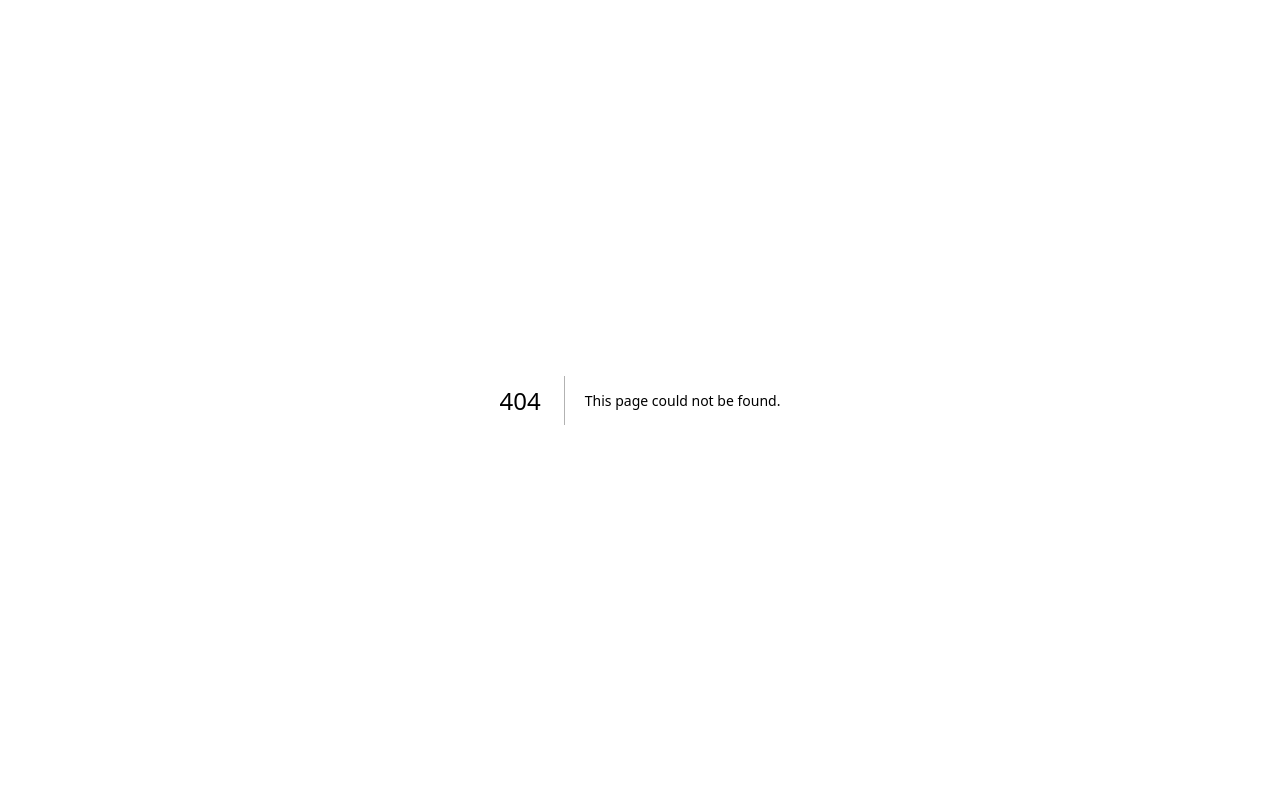
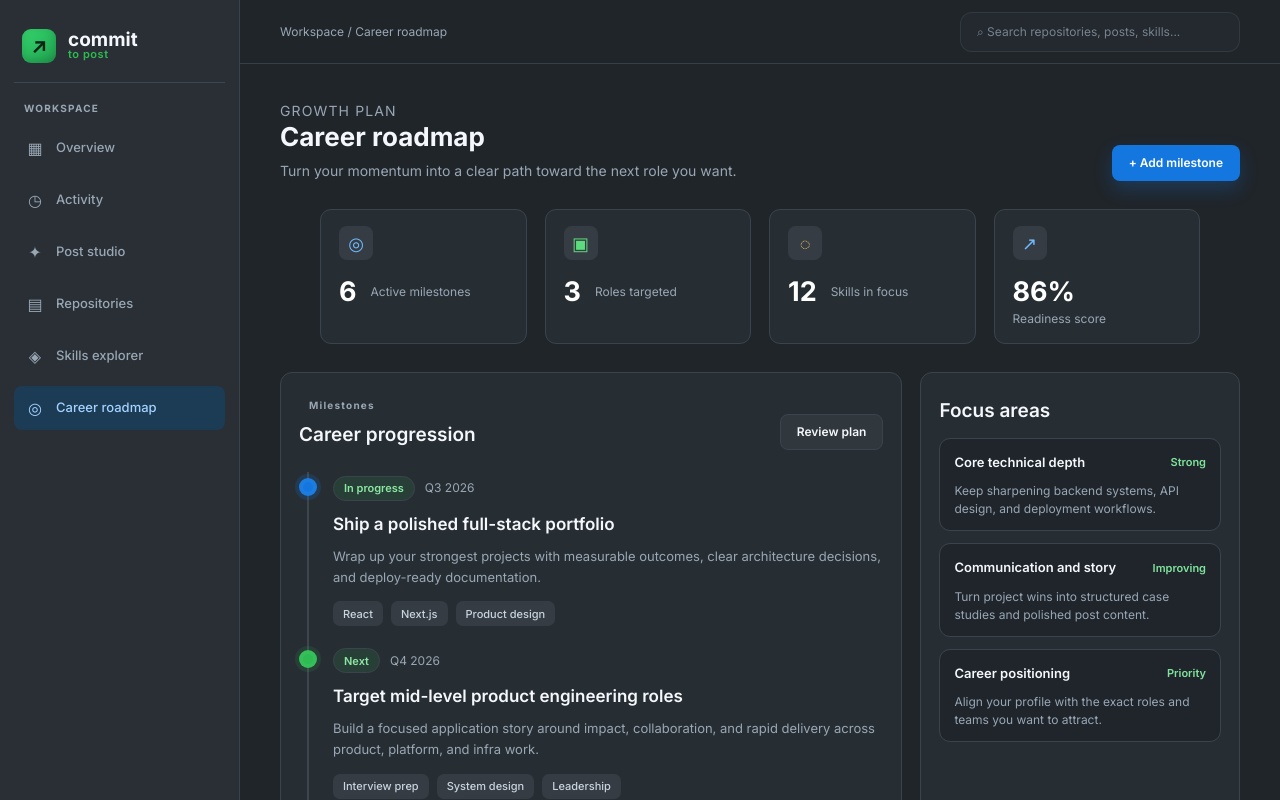
Before and after one commit to mbti0n/gitylink, a Next.js app in the folder gitylink-app/: page /roadmap in a window 1280 px wide. Before the commit this address had no page. Shown: the top 800 px of the page. Built offline with nearby package versions, Linux system fonts and the light colour scheme.

Commit message:
career roadmap page

```diff
--- /dev/null
+++ b/gitylink-app/app/(workspace)/roadmap/page.tsx
@@ -0,0 +1,157 @@
+import type { Metadata } from "next";
+import Topbar from "@/components/Topbar";
+
+const roadmapMetrics = [
+  { icon: "◎", value: "6", label: "Active milestones", tone: "blue" },
+  { icon: "▣", value: "3", label: "Roles targeted", tone: "green" },
+  { icon: "◌", value: "12", label: "Skills in focus", tone: "amber" },
+  { icon: "↗", value: "86%", label: "Readiness score", tone: "blue" },
+];
+
+const milestones = [
+  {
+    quarter: "Q3 2026",
+    status: "current",
+    statusLabel: "In progress",
+    title: "Ship a polished full-stack portfolio",
+    description:
+      "Wrap up your strongest projects with measurable outcomes, clear architecture decisions, and deploy-ready documentation.",
+    tags: ["React", "Next.js", "Product design"],
+  },
+  {
+    quarter: "Q4 2026",
+    status: "upcoming",
+    statusLabel: "Next",
+    title: "Target mid-level product engineering roles",
+    description:
+      "Build a focused application story around impact, collaboration, and rapid delivery across product, platform, and infra work.",
+    tags: ["Interview prep", "System design", "Leadership"],
+  },
+  {
+    quarter: "Q1 2027",
+    status: "upcoming",
+    statusLabel: "Planned",
+    title: "Expand into infrastructure and AI workflows",
+    description:
+      "Use your GitHub work to deepen expertise in automation, developer experience, and AI-enabled product tooling.",
+    tags: ["AI", "DevEx", "Cloud"],
+  },
+  {
+    quarter: "Q2 2027",
+    status: "future",
+    statusLabel: "Stretch",
+    title: "Step into a senior engineer or staff-track role",
+    description:
+      "Lead strategic technical initiatives, mentor peers, and translate deep systems knowledge into business impact.",
+    tags: ["Mentoring", "Architecture", "Strategy"],
+  },
+];
+
+const focusAreas = [
+  {
+    title: "Core technical depth",
+    blurb: "Keep sharpening backend systems, API design, and deployment workflows.",
+    value: "Strong",
+  },
+  {
+    title: "Communication and story",
+    blurb: "Turn project wins into structured case studies and polished post content.",
+    value: "Improving",
+  },
+  {
+    title: "Career positioning",
+    blurb: "Align your profile with the exact roles and teams you want to attract.",
+    value: "Priority",
+  },
+];
+
+export const metadata: Metadata = {
+  title: "Career roadmap · Commit to Post",
+};
+
+export default function CareerRoadmapPage() {
+  return (
+    <section className="content-panel">
+      <Topbar crumb="Career roadmap" />
+
+      <main className="roadmap-page">
+        <div className="hero-row">
+          <div>
+            <p className="eyebrow">Growth plan</p>
+            <h1>Career roadmap</h1>
+            <p>Turn your momentum into a clear path toward the next role you want.</p>
+          </div>
+          <button type="button" className="btn btn-primary">
+            + Add milestone
+          </button>
+        </div>
+
+        <div className="stats-grid roadmap-stats">
+          {roadmapMetrics.map((metric) => (
+            <article key={metric.label} className={`stat-card tone-${metric.tone}`}>
+              <div className="metric-icon">{metric.icon}</div>
+              <div className="metric-number">{metric.value}</div>
+              <div className="metric-label">{metric.label}</div>
+            </article>
+          ))}
+        </div>
+
+        <div className="roadmap-layout">
+          <div className="panel roadmap-panel">
+            <div className="panel-header panel-header-split">
+              <div>
+                <span className="section-label">Milestones</span>
+                <h2>Career progression</h2>
+              </div>
+              <button type="button" className="btn btn-secondary">
+                Review plan
+              </button>
+            </div>
+
+            <div className="roadmap-timeline">
+              {milestones.map((milestone) => (
+                <article
+                  key={milestone.quarter}
+                  className={`roadmap-item ${milestone.status}`}
+                >
+                  <div className="timeline-marker" aria-hidden="true" />
+                  <div className="roadmap-content">
+                    <div className="roadmap-meta">
+                      <span className="status-badge">{milestone.statusLabel}</span>
+                      <span>{milestone.quarter}</span>
+                    </div>
+                    <h3>{milestone.title}</h3>
+                    <p>{milestone.description}</p>
+                    <div className="tag-row">
+                      {milestone.tags.map((tag) => (
+                        <span key={tag} className="tag">
+                          {tag}
+                        </span>
+                      ))}
+                    </div>
+                  </div>
+                </article>
+              ))}
+            </div>
+          </div>
+
+          <aside className="panel focus-panel">
+            <div className="panel-header">
+              <h2>Focus areas</h2>
+            </div>
+
+            {focusAreas.map((area) => (
+              <div key={area.title} className="focus-card">
+                <div className="focus-header">
+                  <strong>{area.title}</strong>
+                  <span>{area.value}</span>
+                </div>
+                <p>{area.blurb}</p>
+              </div>
+            ))}
+          </aside>
+        </div>
+      </main>
+    </section>
+  );
+}
--- a/gitylink-app/app/globals.css
+++ b/gitylink-app/app/globals.css
@@ -1104,6 +1104,236 @@ a.draft-btn {
   line-height: 1.5;
 }
 
+.roadmap-page {
+  padding: 28px 40px 0;
+}
+
+.roadmap-page .hero-row {
+  padding: 0;
+}
+
+.roadmap-page .hero-row h1 {
+  margin: 0;
+}
+
+.roadmap-page .hero-row p:last-child {
+  margin: 8px 0 0;
+  color: var(--muted);
+  font-size: 14px;
+}
+
+.eyebrow {
+  margin: 0;
+  color: var(--muted);
+  font-size: 12px;
+  letter-spacing: 0.08em;
+  text-transform: uppercase;
+}
+
+.roadmap-stats {
+  padding-top: 28px;
+}
+
+.roadmap-layout {
+  display: grid;
+  grid-template-columns: minmax(0, 1.85fr) minmax(270px, 0.95fr);
+  gap: 18px;
+  margin-top: 28px;
+}
+
+.panel {
+  background: rgba(41, 47, 53, 0.9);
+  border: 1px solid var(--panel-border);
+  border-radius: 12px;
+}
+
+.roadmap-panel,
+.focus-panel {
+  padding: 18px 18px 16px;
+}
+
+.panel-header {
+  display: flex;
+  align-items: center;
+  justify-content: space-between;
+  gap: 12px;
+}
+
+.panel-header-split {
+  align-items: flex-end;
+}
+
+.panel-header h2 {
+  margin: 6px 0 0;
+  font-size: 19px;
+  font-weight: 600;
+}
+
+.btn {
+  display: inline-flex;
+  align-items: center;
+  justify-content: center;
+  min-height: 36px;
+  padding: 0 16px;
+  border: 1px solid transparent;
+  border-radius: 8px;
+  font-size: 12px;
+  font-weight: 600;
+  transition: transform 0.2s ease, opacity 0.2s ease, border-color 0.2s ease;
+}
+
+.btn:hover {
+  transform: translateY(-1px);
+}
+
+.btn-primary {
+  background: var(--primary);
+  color: #fff;
+  box-shadow: 0 8px 18px rgba(20, 119, 223, 0.25);
+}
+
+.btn-secondary {
+  background: rgba(153, 166, 180, 0.08);
+  border-color: var(--panel-border);
+  color: var(--text);
+}
+
+.roadmap-timeline {
+  display: flex;
+  flex-direction: column;
+  gap: 18px;
+  margin-top: 22px;
+}
+
+.roadmap-item {
+  position: relative;
+  display: grid;
+  grid-template-columns: 18px minmax(0, 1fr);
+  gap: 16px;
+  align-items: flex-start;
+}
+
+.roadmap-item::before {
+  content: "";
+  position: absolute;
+  left: 8px;
+  top: 0;
+  bottom: -18px;
+  width: 2px;
+  background: rgba(153, 166, 180, 0.2);
+}
+
+.roadmap-item:last-child::before {
+  display: none;
+}
+
+.timeline-marker {
+  position: relative;
+  width: 18px;
+  height: 18px;
+  border-radius: 50%;
+  margin-top: 6px;
+  background: var(--panel-border);
+  border: 4px solid rgba(255, 255, 255, 0.04);
+  z-index: 1;
+}
+
+.roadmap-item.current .timeline-marker {
+  background: var(--primary);
+  box-shadow: 0 0 0 4px rgba(20, 119, 223, 0.18);
+}
+
+.roadmap-item.upcoming .timeline-marker {
+  background: var(--green);
+  box-shadow: 0 0 0 4px rgba(45, 187, 82, 0.12);
+}
+
+.roadmap-item.future .timeline-marker {
+  background: rgba(153, 166, 180, 0.7);
+}
+
+.roadmap-content {
+  padding: 4px 0 0;
+}
+
+.roadmap-meta {
+  display: flex;
+  align-items: center;
+  gap: 10px;
+  color: var(--muted);
+  font-size: 12px;
+}
+
+.status-badge {
+  display: inline-flex;
+  align-items: center;
+  justify-content: center;
+  min-height: 24px;
+  padding: 0 10px;
+  border-radius: 999px;
+  background: rgba(45, 187, 82, 0.12);
+  color: #8ce7a2;
+  font-size: 11px;
+  font-weight: 600;
+}
+
+.roadmap-content h3 {
+  margin: 12px 0 10px;
+  font-size: 17px;
+  line-height: 1.35;
+  font-weight: 600;
+}
+
+.roadmap-content p {
+  margin: 0;
+  color: var(--muted);
+  font-size: 13px;
+  line-height: 1.6;
+}
+
+.roadmap-content .tag-row {
+  margin-top: 14px;
+  margin-bottom: 0;
+}
+
+.focus-panel {
+  display: flex;
+  flex-direction: column;
+  gap: 12px;
+}
+
+.focus-card {
+  padding: 14px 14px 12px;
+  border: 1px solid var(--panel-border);
+  border-radius: 11px;
+  background: rgba(24, 29, 35, 0.48);
+}
+
+.focus-header {
+  display: flex;
+  align-items: center;
+  justify-content: space-between;
+  gap: 8px;
+  font-size: 13px;
+}
+
+.focus-header strong {
+  font-weight: 600;
+}
+
+.focus-header span {
+  color: var(--success-text, #7fe39b);
+  font-size: 11px;
+  font-weight: 600;
+}
+
+.focus-card p {
+  margin: 10px 0 0;
+  color: var(--muted);
+  font-size: 12px;
+  line-height: 1.5;
+}
+
 @media (max-width: 1120px) {
   .stats-grid {
     grid-template-columns: repeat(2, minmax(180px, 1fr));
```
